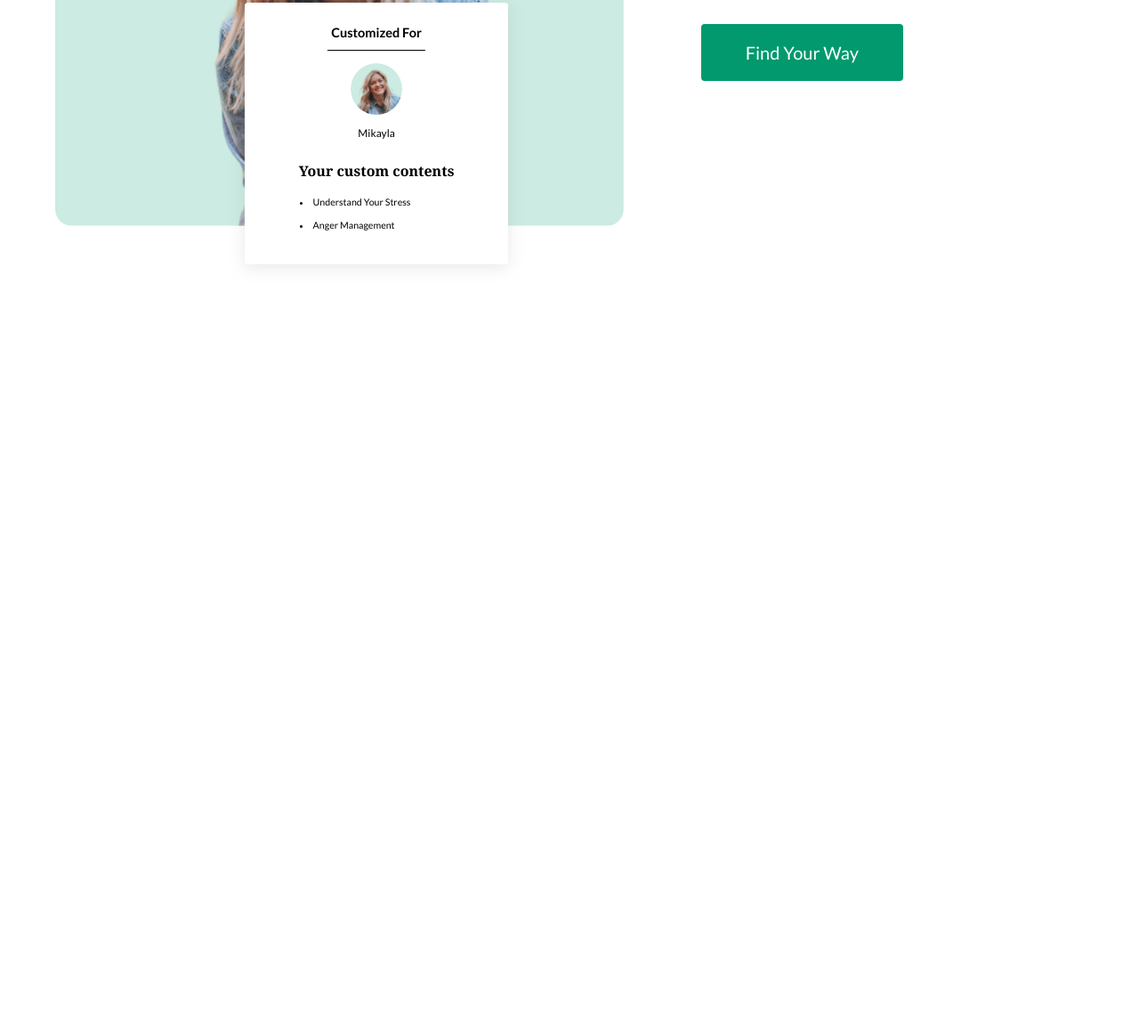
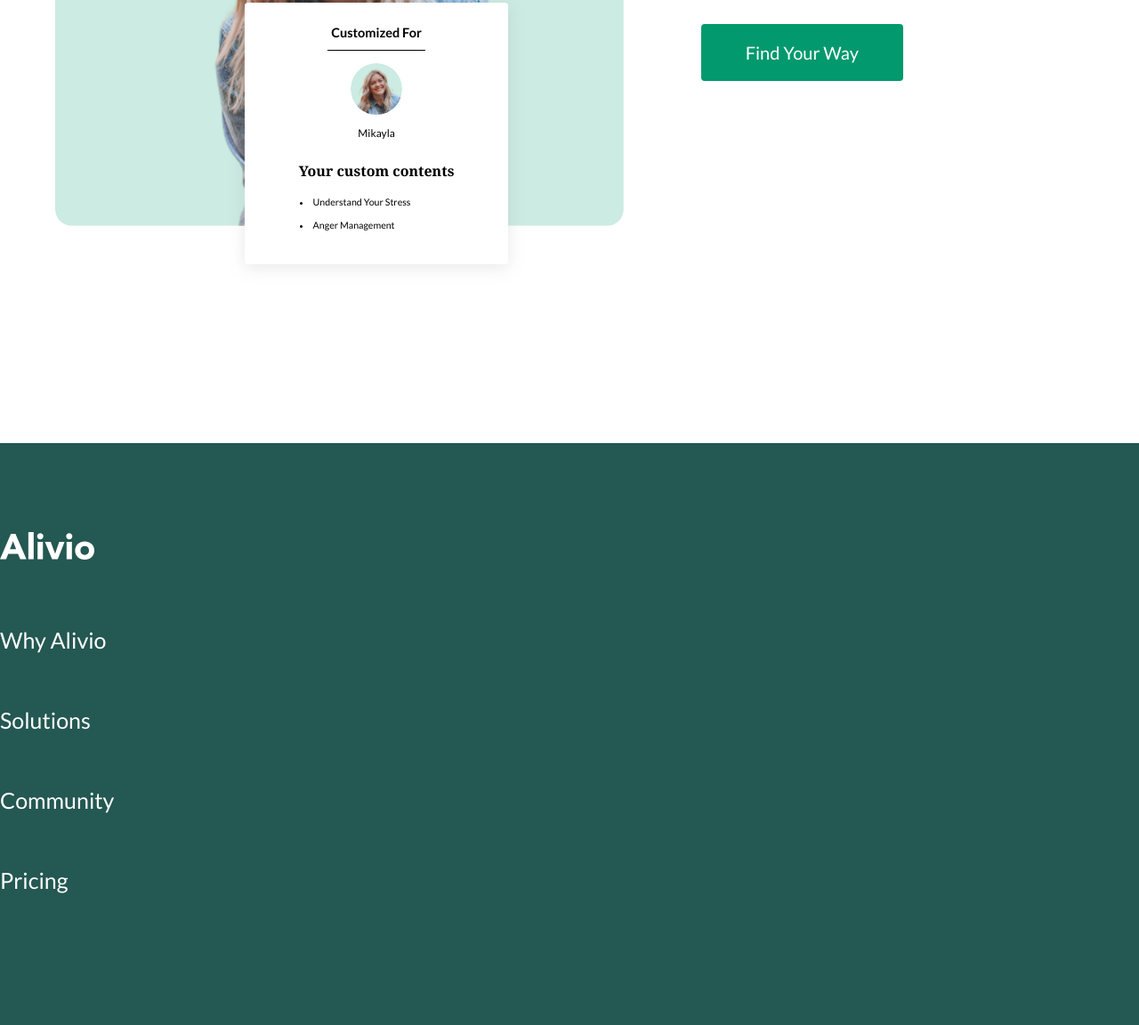
Before and after one commit to Ron01d/site_1_alivio, a plain HTML site: page index.html in a window 1280 px wide. Shown: the part 3980-5132 px from the top of the page at 89% size. Before the commit the page ends 4406 px from the top, so only its background shows below. Drawn offline with Linux system fonts and the light colour scheme; files whose address does not match are found by name.

Commit message:
section 5

```diff
--- a/css/style.css
+++ b/css/style.css
@@ -293,15 +293,14 @@ body {
 }
 
 .section__4 {
-    margin-bottom: 168px;
+    padding-top: 117px;
+    margin-bottom: 240.25px;
 }
-
 
 .container_3 {
     max-width: 1370px;
     width: 100%;
     margin: 0 auto;
-    padding-top: 117px;
     display: flex;
     gap: 86.63px;
 }
@@ -374,7 +373,7 @@ body {
 
 li {
     line-height: 2.4;
-   }
+}
 
 .section__4_text p {
     padding-top: 0px;
@@ -396,3 +395,38 @@ li {
 .mb_30 {
     margin-bottom: 55px;
 }
+
+.section__5 {
+    background-color: var(--dgreen-color);
+}
+
+.container_4 {
+    max-width: 1370px;
+    min-height: 654px;
+    width: 100%;
+    margin: 0 auto;
+}
+
+.footer__logo {
+    padding-top: 100px;
+    margin-bottom: 71px;
+}
+
+.section__5_list {
+    list-style: none;
+    color: var(--white-color);
+    font-family: var(--font-family);
+    font-size: 25px;
+    font-weight: 500;
+    line-height: 30px;
+    letter-spacing: 0%;
+    display: flex;
+    flex-direction: column;
+    gap: 60px;
+}
+
+.section__5_list a:visited,
+a:focus,
+a:hover {
+    color: var(--white-color);
+}
--- a/index.html
+++ b/index.html
@@ -111,8 +111,20 @@
                 <h1 class="title_2">You tell us your stress,
                     We make your diary</h1>
                 <p class="text_3 mb_30">Everyone experiences it, and in different ways.
-                    <br>Let Alivio guide you, in a personalized journal experience, to <br>overcome your stress.</p>
+                    <br>Let Alivio guide you, in a personalized journal experience, to <br>overcome your stress.
+                </p>
                 <a href="" class="section__1_button">Find Your Way</a>
+            </div>
+        </div>
+    </section>
+    <section class="section__5">
+        <div class="container_4">
+            <img src="img/logo_2.svg" alt="" class="footer__logo">
+            <div class="section__5_list">
+                <a href="">Why Alivio</a>
+                <a href="">Solutions</a>
+                <a href="">Community</a>
+                <a href="">Pricing</a>
             </div>
         </div>
     </section>
```
Also changed, not shown: img/logo_2.svg (added).
